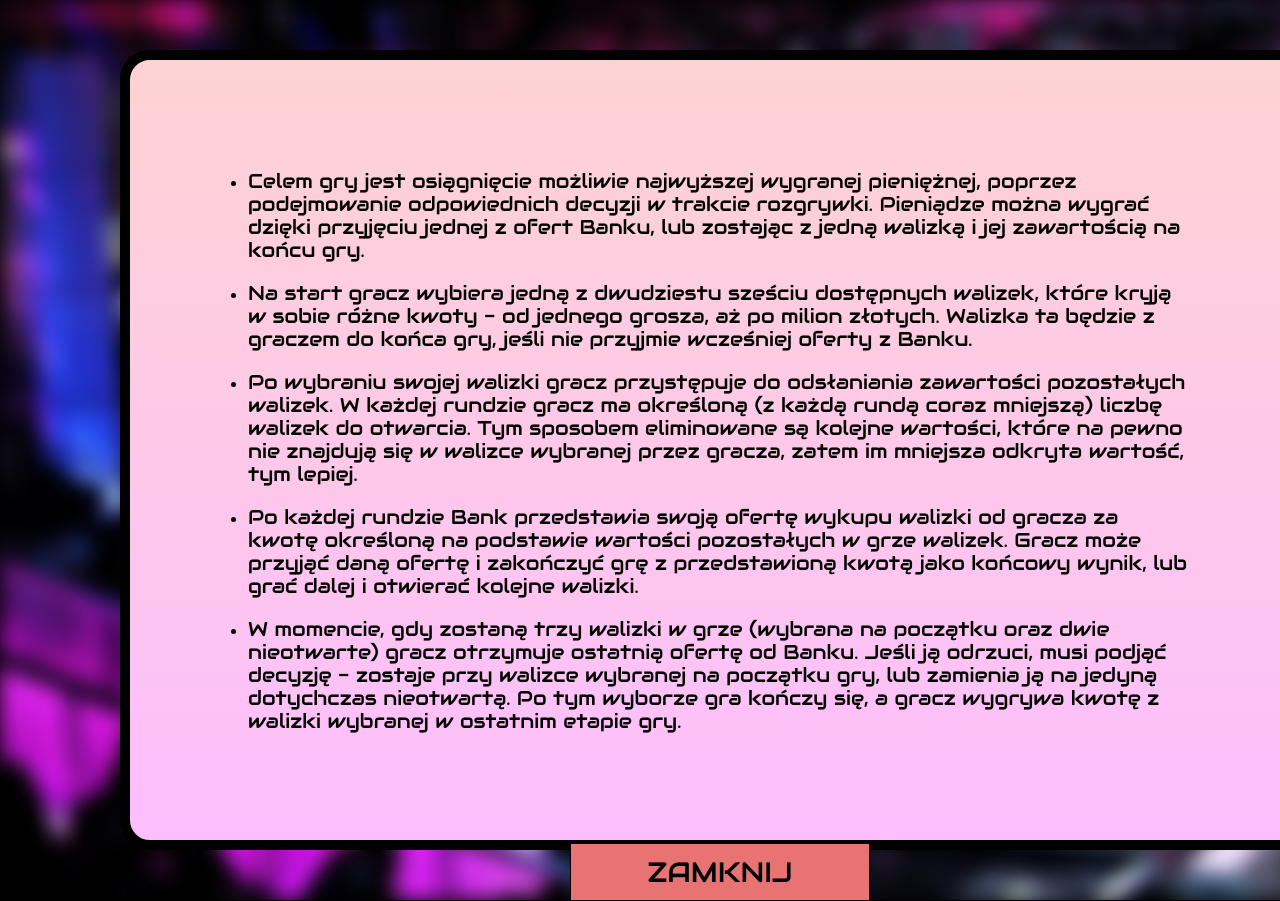
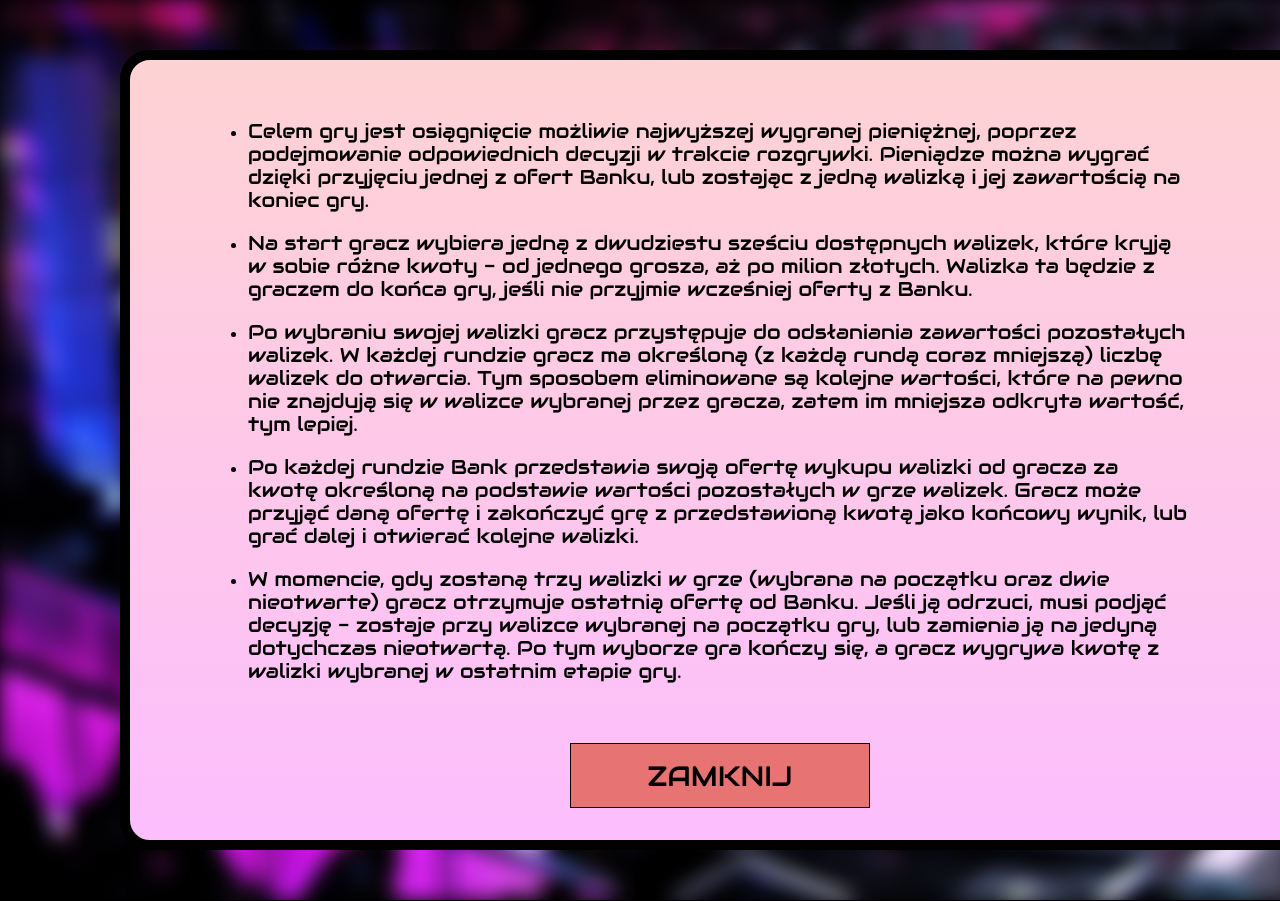
Before and after one commit to michalmiotla/Walizka-czy-hajs-react-app-, a React (Vite) app: page / in a window 1280 px wide. Both pictures are taken after a click on the button "ZASADY GRY". Shown: the top 901 px of the page. Built offline with nearby package versions, Linux system fonts and the light colour scheme.

Commit message:
little styling changes, deploying app on netlify

```diff
--- a/src/components/GameRules/GameRules.jsx
+++ b/src/components/GameRules/GameRules.jsx
@@ -8,7 +8,7 @@ export function GameRules({ setIsHelpOpened }) {
 					<p className={styles.paragraph}>
 						Celem gry jest osiągnięcie możliwie najwyższej wygranej pieniężnej, poprzez podejmowanie odpowiednich
 						decyzji w trakcie rozgrywki. Pieniądze można wygrać dzięki przyjęciu jednej z ofert Banku, lub zostając z
-						jedną walizką i jej zawartością na końcu gry.
+						jedną walizką i jej zawartością na koniec gry.
 					</p>
 				</li>
 				<li>
--- a/src/components/GameRules/GameRules.module.css
+++ b/src/components/GameRules/GameRules.module.css
@@ -12,7 +12,7 @@
 
 	ul {
 		width: 80%;
-		padding-block: 100px;
+		padding-block: 50px;
 
 		.paragraph {
 			font-size: var(--font-size-description);
--- a/src/components/MainPanel/MainPanel.jsx
+++ b/src/components/MainPanel/MainPanel.jsx
@@ -29,9 +29,6 @@ export function MainPanel() {
 	const lastCaseValue = remainingCasesValues.filter(value => value !== myCaseValue)
 	const lastCaseNumber = remainingCasesNumbers.filter(number => number !== myCaseNumber)
 	const wonValue = bankOfferCalc(remainingCasesValues)
-
-	console.log(isMyCaseChosen)
-	console.log(isLastCaseChosen)
 
 	const midComment = midGameComment(
 		remainingCasesValues,
--- a/src/components/MainPanel/MainPanel.module.css
+++ b/src/components/MainPanel/MainPanel.module.css
@@ -3,6 +3,7 @@
 	width: 1340px;
 	height: 800px;
 	background-color: rgba(0, 0, 0, 0.5);
+	overflow: hidden;
 
 	.bars {
 		position: relative;
@@ -40,8 +41,8 @@
 
 		.man {
 			position: absolute;
-			bottom: -50px;
-			left: -90px;
+			bottom: -30px;
+			left: -95px;
 		}
 
 		.comment_space {
@@ -50,12 +51,11 @@
 			justify-content: center;
 			align-items: center;
 			left: 120px;
-			bottom: -50px;
+			bottom: -60px;
 			width: 600px;
 			height: 100px;
 			padding: 0 20px;
-			border-radius: 50px;
-			border-bottom-left-radius: 0;
+			border-radius: 30px;
 			background-color: var(--white-bar);
 			z-index: -10;
 		}
--- a/src/global.css
+++ b/src/global.css
@@ -44,7 +44,10 @@ button:hover {
 	display: flex;
 	justify-content: center;
 	align-items: center;
-	width: 1440px;
-	height: 900px;
+	width: 100vw;
+	min-width: 1440px;
+	height: 100vh;
+	min-height: 900px;
 	background-image: url(./assets/bgStudio.png);
+	background-size: cover;
 }
```
